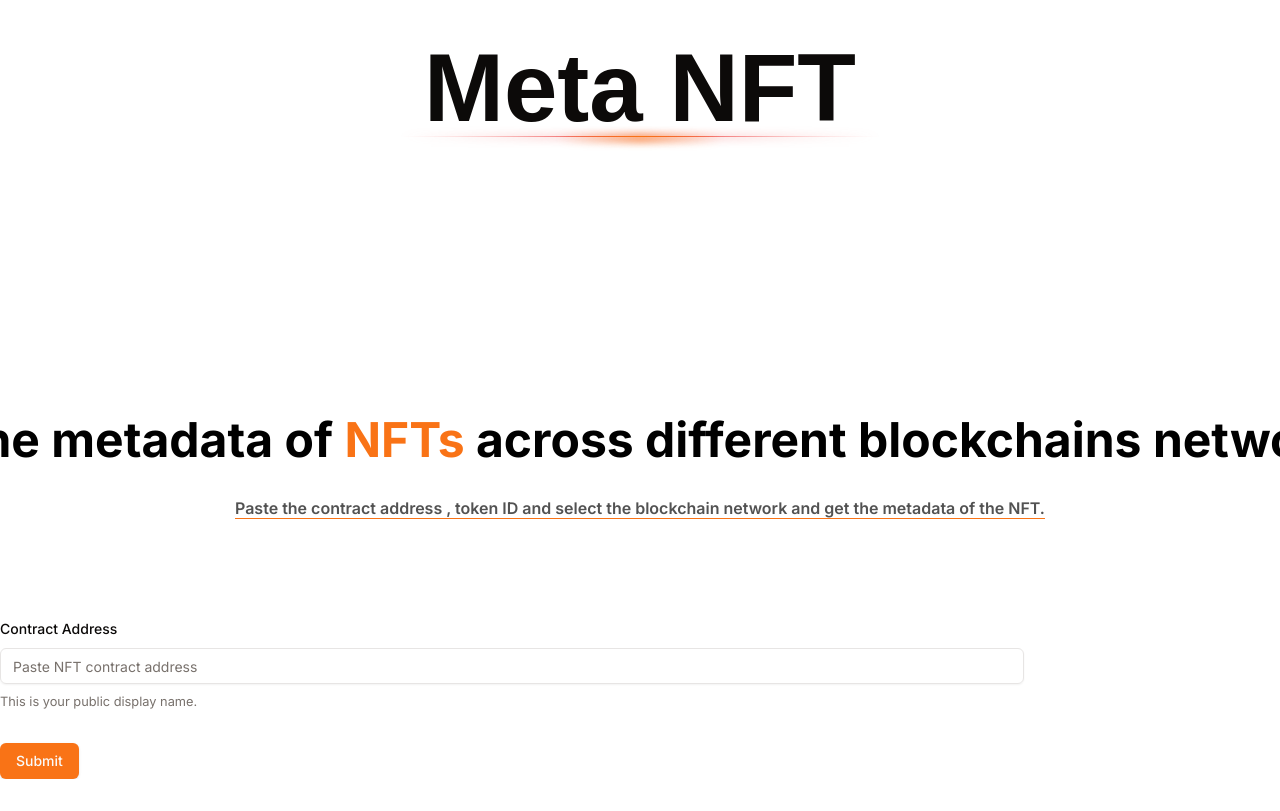
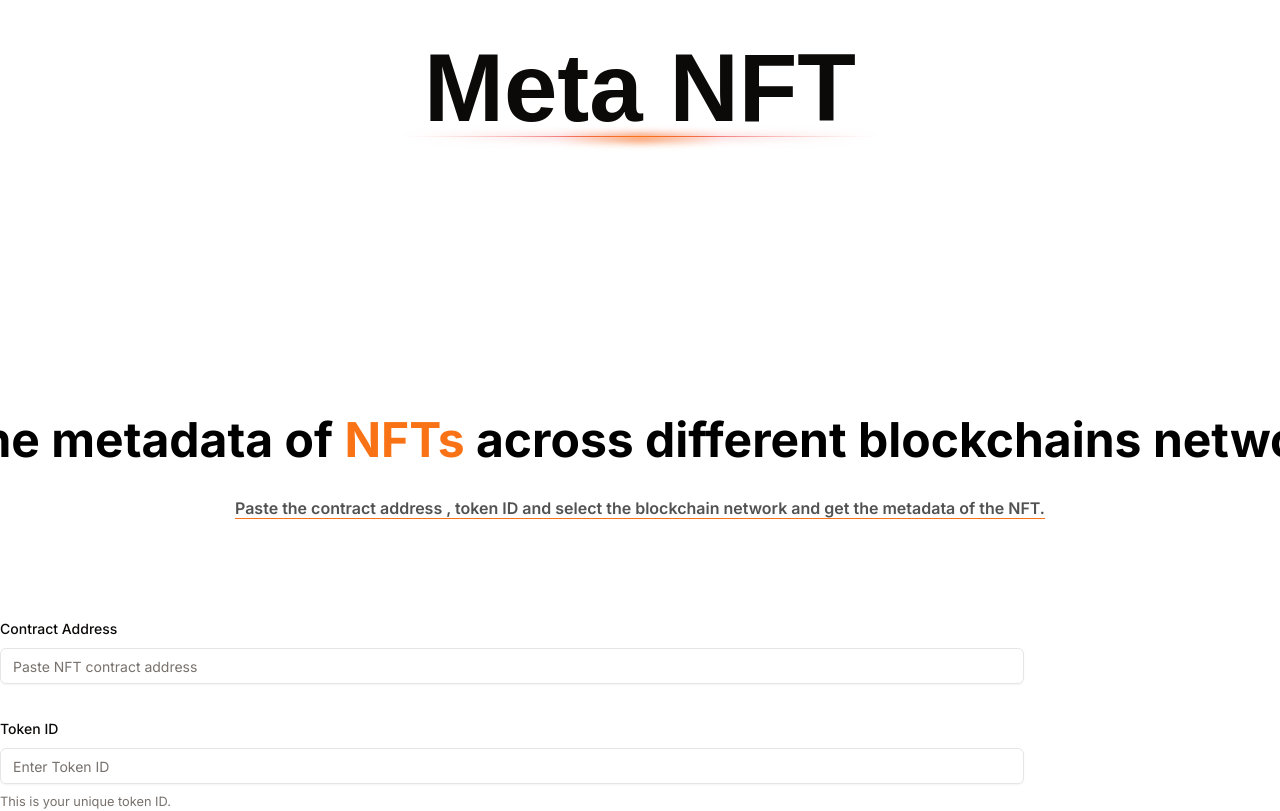
Before and after one commit to codescalper/assignment-part1, a Next.js app in the folder nft-metadata/: page / in a window 1280 px wide. Built offline with nearby package versions, Linux system fonts and the light colour scheme.

Commit message:
Added nft tokenID in fomr filed

```diff
--- a/nft-metadata/components/Form.tsx
+++ b/nft-metadata/components/Form.tsx
@@ -1,5 +1,3 @@
-"use client"
-
 import { zodResolver } from "@hookform/resolvers/zod"
 import { useForm } from "react-hook-form"
 import { z } from "zod"
@@ -14,6 +12,14 @@ import {
   FormMessage,
 } from "@/components/ui/form"
 import { Input } from "@/components/ui/input"
+import {
+  DropdownMenu,
+  DropdownMenuContent,
+  DropdownMenuItem,
+  DropdownMenuLabel,
+  DropdownMenuSeparator,
+  DropdownMenuTrigger,
+} from "@/components/ui/dropdown-menu"
 
 const formSchema = z.object({
   contractAddress: z.string().refine(value => value.length === 42, "Must be a valid contract address"),
@@ -30,7 +36,6 @@ export default function NFTForm() {
       network: "ethereum",
     },
   })
-
 
   function onSubmit(values: z.infer<typeof formSchema>) {
     // Do something with the form values.
@@ -50,14 +55,27 @@ export default function NFTForm() {
               <FormControl>
                 <Input placeholder="Paste NFT contract address" {...field} />
               </FormControl>
+              <FormMessage />
+            </FormItem>
+          )}
+        />
+        <FormField
+          control={form.control}
+          name="tokenId"
+          render={({ field }) => (
+            <FormItem>
+              <FormLabel>Token ID</FormLabel>
+              <FormControl>
+                <Input placeholder="Enter Token ID" {...field} />
+              </FormControl>
               <FormDescription>
-              This is your public display name.
+                This is your unique token ID.
               </FormDescription>
               <FormMessage />
             </FormItem>
           )}
         />
-      <Button type="submit">Submit</Button>
+        {/* <Button type="submit">Submit</Button> */}
       </form>
     </Form>
   )
```
Also changed, not shown: 1 other file (tests, documents, lock files or other folders). Lines whose indentation alone changed are shown as unchanged.
